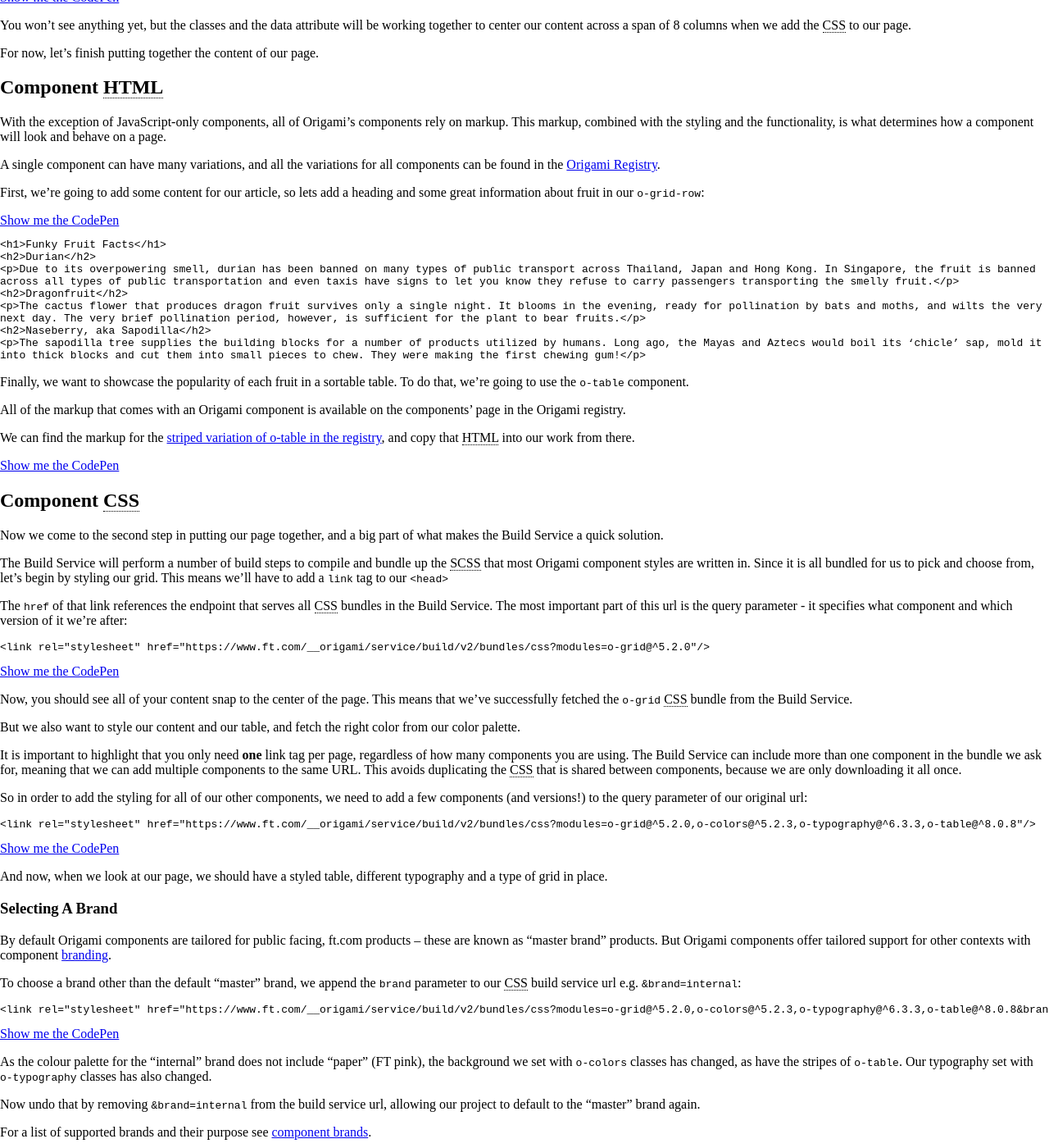
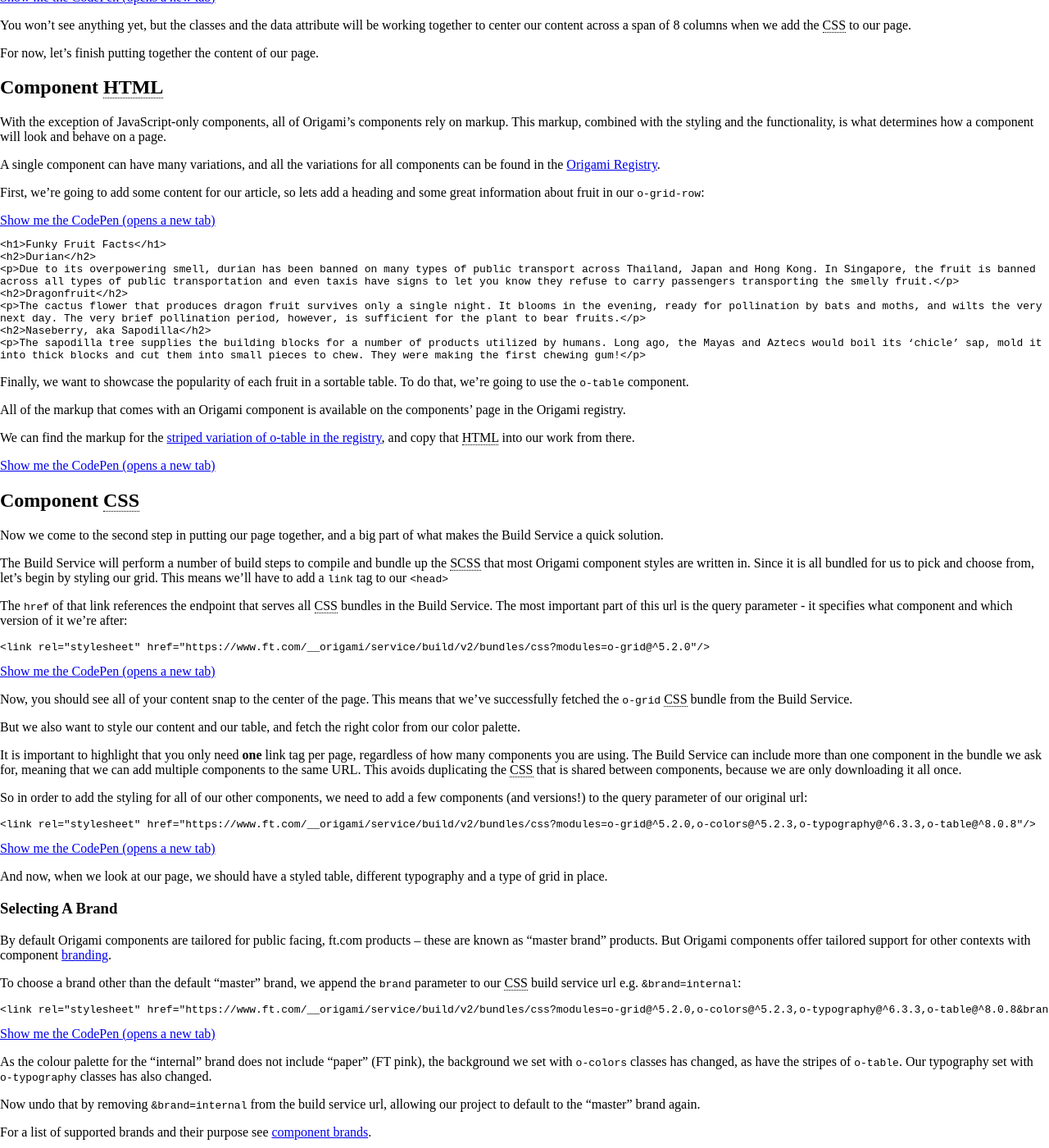
Before and after one commit to Financial-Times/origami-website, a Jekyll site: the page built from _tutorials/build-service.md, in a window 1280 px wide and 1400 px high, scrolled down 1006 px. Shown: the whole window at 82% size. Built offline with Jekyll 4.4.1, drawn with Linux system fonts in a browser that asks for light colours; a style sheet for code colours, icons or effects is not loaded; some of the changed text lies outside the part shown.

Commit message:
Open build service tutotial code examples in a new tab.
https://github.com/Financial-Times/origami-website/issues/181

```diff
--- a/_tutorials/build-service.md
+++ b/_tutorials/build-service.md
@@ -22,7 +22,7 @@ For this tutorial, we recommend you follow along by setting up your project in <
 
 There are usually three three parts to an Origami component; <abbr title="Hypertext Markup Language">HTML</abbr>, <abbr title="Cascading Style Sheets">CSS</abbr> and JavaScript. We're going implement one at a time to put together our page.
 
-<aside>We'll be providing code snippets for you to follow, but you can also have a look at the <a href="https://codepen.io/ft-origami/full/ejLNNL" class="o-typography-link--external">result of the tutorial</a>.</aside>
+<aside>We'll be providing code snippets for you to follow, but you can also have a look at the <a href="https://codepen.io/ft-origami/full/ejLNNL" rel="noreferrer noopener" target="_blank" class="o-typography-link o-typography-link--external">result of the tutorial (opens a new tab)</a>.</aside>
 
 Let's begin.
 
@@ -47,7 +47,7 @@ In order to get that, we'll need the foundation of our <abbr title="Hypertext Ma
 	&lt;/body>
 &lt;/html></code></pre>
 
-<aside><a href="https://codepen.io/ft-origami/pen/GBXgZa" class="o-typography-link--external">Show me the CodePen</a></aside>
+<aside><a href="https://codepen.io/ft-origami/pen/GBXgZa" rel="noreferrer noopener" target="_blank" class="o-typography-link o-typography-link--external">Show me the CodePen (opens a new tab)</a></aside>
 
 You won't see anything yet, but the classes and the data attribute will be working together to center our content across a span of 8 columns when we add the <abbr title="Cascading Style Sheets">CSS</abbr> to our page.
 
@@ -60,7 +60,7 @@ With the exception of JavaScript-only components, all of Origami's components re
 
 First, we're going to add some content for our article, so lets add a heading and some great information about fruit in our `o-grid-row`:
 
-<aside><a href="https://codepen.io/ft-origami/pen/KBxwWN" class="o-typography-link--external">Show me the CodePen</a></aside>
+<aside><a href="https://codepen.io/ft-origami/pen/KBxwWN" rel="noreferrer noopener" target="_blank" class="o-typography-link o-typography-link--external">Show me the CodePen (opens a new tab)</a></aside>
 
 <pre style="white-space: pre-line"><code class="o-syntax-highlight--html">&lt;h1>Funky Fruit Facts&lt;/h1>
 &lt;h2>Durian&lt;/h2>
@@ -77,7 +77,7 @@ All of the markup that comes with an Origami component is available on the compo
 
 We can find the markup for the <a href="https://registry.origami.ft.com/components/o-table#demo-row-stripes">striped variation of o-table in the registry</a>, and copy that <abbr title="Hypertext Markup Language">HTML</abbr> into our work from there.
 
-<aside><a href="https://codepen.io/ft-origami/pen/wxEBda" class="o-typography-link--external">Show me the CodePen</a></aside>
+<aside><a href="https://codepen.io/ft-origami/pen/wxEBda" rel="noreferrer noopener" target="_blank" class="o-typography-link o-typography-link--external">Show me the CodePen (opens a new tab)</a></aside>
 
 ## Component <abbr title="Cascading Style Sheets">CSS</abbr>
 
@@ -89,7 +89,7 @@ The `href` of that link references the endpoint that serves all <abbr title="Cas
 
 <pre class="o-layout__main__full-span"><code class="o-syntax-highlight--html">&lt;link rel="stylesheet" href="https://www.ft.com/__origami/service/build/v2/bundles/css?modules=o-grid@^{{site.data.components.o-grid.version}}"/></code></pre>
 
-<aside><a href="https://codepen.io/ft-origami/pen/ajazYj" class="o-typography-link--external">Show me the CodePen</a></aside>
+<aside><a href="https://codepen.io/ft-origami/pen/ajazYj" rel="noreferrer noopener" target="_blank" class="o-typography-link o-typography-link--external">Show me the CodePen (opens a new tab)</a></aside>
 Now, you should see all of your content snap to the center of the page. This means that we've successfully fetched the `o-grid` <abbr title="Cascading Style Sheets">CSS</abbr> bundle from the Build Service.
 
 But we also want to style our content and our table, and fetch the right color from our color palette.
@@ -99,7 +99,7 @@ It is important to highlight that you only need **one** link tag per page, regar
 So in order to add the styling for all of our other components, we need to add a few components (and versions!) to the query parameter of our original url:
 
 <pre class="o-layout__main__full-span"><code class="o-syntax-highlight--html">&lt;link rel="stylesheet" href="https://www.ft.com/__origami/service/build/v2/bundles/css?modules=o-grid@^{{site.data.components.o-grid.version}},o-colors@^{{site.data.components.o-colors.version}},o-typography@^{{site.data.components.o-typography.version}},o-table@^{{site.data.components.o-table.version}}"/></code></pre>
-<aside><a href="https://codepen.io/ft-origami/pen/LBJErq" class="o-typography-link--external">Show me the CodePen</a></aside>
+<aside><a href="https://codepen.io/ft-origami/pen/LBJErq" rel="noreferrer noopener" target="_blank" class="o-typography-link o-typography-link--external">Show me the CodePen (opens a new tab)</a></aside>
 
 And now, when we look at our page, we should have a styled table, different typography and a type of grid in place.
 
@@ -111,7 +111,7 @@ By default Origami components are tailored for public facing, ft.com products --
 To choose a brand other than the default "master" brand, we append the `brand` parameter to our <abbr title="Cascading Style Sheets">CSS</abbr> build service url e.g. `&brand=internal`:
 
 <pre class="o-layout__main__full-span"><code class="o-syntax-highlight--html">&lt;link rel="stylesheet" href="https://www.ft.com/__origami/service/build/v2/bundles/css?modules=o-grid@^{{site.data.components.o-grid.version}},o-colors@^{{site.data.components.o-colors.version}},o-typography@^{{site.data.components.o-typography.version}},o-table@^{{site.data.components.o-table.version}}&brand=internal"/></code></pre>
-<aside><a href="https://codepen.io/ft-origami/pen/VENXyQ" class="o-typography-link--external">Show me the CodePen</a></aside>
+<aside><a href="https://codepen.io/ft-origami/pen/VENXyQ" rel="noreferrer noopener" target="_blank" class="o-typography-link o-typography-link--external">Show me the CodePen (opens a new tab)</a></aside>
 
 As the colour palette for the "internal" brand does not include "paper" (FT pink), the background we set with `o-colors` classes has changed, as have the stripes of `o-table`. Our typography set with `o-typography` classes has also changed.
 
@@ -128,7 +128,7 @@ So our final step involves providing our table with the ability to sort its cont
 For now though, let's add the following to our `<head>`:
 
 <pre class="o-layout__main__full-span"><code class="o-syntax-highlight--html">&lt;script src="https://www.ft.com/__origami/service/build/v2/bundles/js?modules=o-table@^{{site.data.components.o-table.version}}">&lt;/script></code></pre>
-<aside><a href="https://codepen.io/ft-origami/pen/ejLNNL" class="o-typography-link--external">Show me the CodePen</a></aside>
+<aside><a href="https://codepen.io/ft-origami/pen/ejLNNL" rel="noreferrer noopener" target="_blank" class="o-typography-link o-typography-link--external">Show me the CodePen (opens a new tab)</a></aside>
 
 Now you can scroll down to your table, and sort fruit alphabetically by name or characteristic, or numerically by popularity.
 
```
